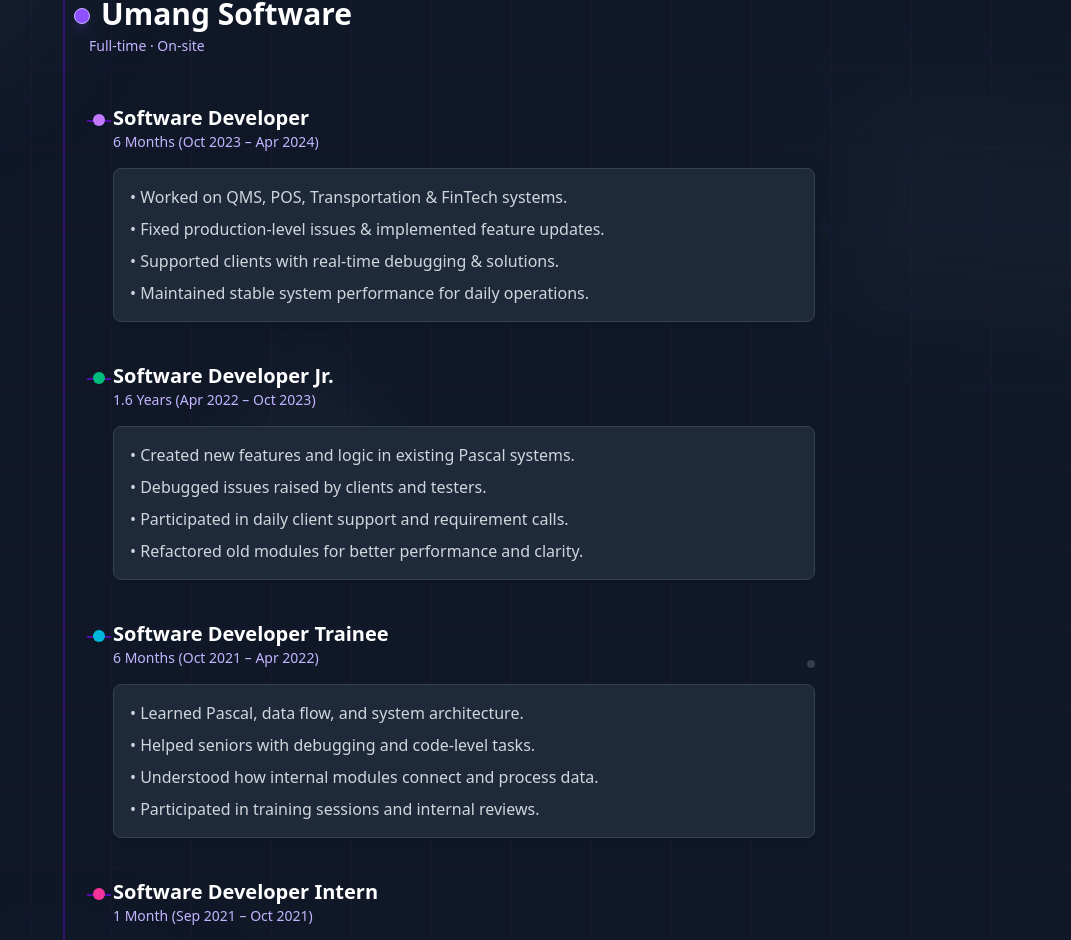
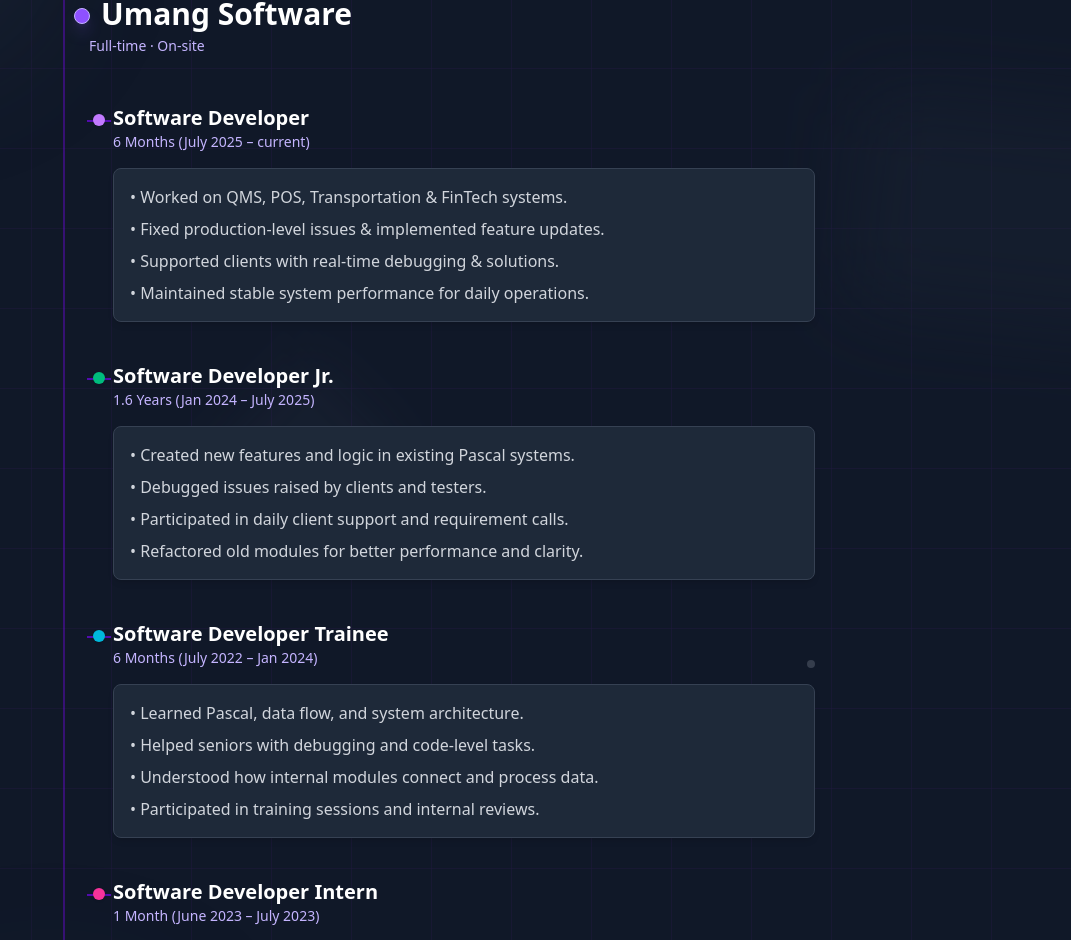
Before and after one commit to Akshad11/AkshadDhole, a Next.js app: page / in a window 1280 px wide. Shown: the part 1352-2292 px from the top of the page, without its empty margins (209-1280 px from the left). Built offline with nearby package versions, Linux system fonts and the light colour scheme.

Commit message:
Update experience dates in ExperienceSection for accuracy

```diff
--- a/src/app/components/ExperienceTree.tsx
+++ b/src/app/components/ExperienceTree.tsx
@@ -70,7 +70,7 @@
                         <p className="text-xl font-bold text-white">
                             Software Developer
                         </p>
-                        <p className="text-violet-300 text-sm mb-4">6 Months (Oct 2023 – Apr 2024)</p>
+                        <p className="text-violet-300 text-sm mb-4">6 Months (July 2025 – current)</p>
 
                         <ul className="text-gray-300 space-y-2 p-4 bg-gray-800 rounded-lg border border-gray-700 shadow-md group-hover:border-violet-600">
                             <li>• Worked on QMS, POS, Transportation & FinTech systems.</li>
@@ -91,7 +91,7 @@
                         <p className="text-xl font-bold text-white">
                             Software Developer Jr.
                         </p>
-                        <p className="text-violet-300 text-sm mb-4">1.6 Years (Apr 2022 – Oct 2023)</p>
+                        <p className="text-violet-300 text-sm mb-4">1.6 Years (Jan 2024 – July 2025)</p>
 
                         <ul className="text-gray-300 space-y-2 p-4 bg-gray-800 rounded-lg border border-gray-700 shadow-md group-hover:border-emerald-600">
                             <li>• Created new features and logic in existing Pascal systems.</li>
@@ -112,7 +112,7 @@
                         <p className="text-xl font-bold text-white">
                             Software Developer Trainee
                         </p>
-                        <p className="text-violet-300 text-sm mb-4">6 Months (Oct 2021 – Apr 2022)</p>
+                        <p className="text-violet-300 text-sm mb-4">6 Months (July 2022 – Jan 2024)</p>
 
                         <ul className="text-gray-300 space-y-2 p-4 bg-gray-800 rounded-lg border border-gray-700 shadow-md group-hover:border-cyan-600">
                             <li>• Learned Pascal, data flow, and system architecture.</li>
@@ -133,7 +133,7 @@
                         <p className="text-xl font-bold text-white">
                             Software Developer Intern
                         </p>
-                        <p className="text-violet-300 text-sm mb-4">1 Month (Sep 2021 – Oct 2021)</p>
+                        <p className="text-violet-300 text-sm mb-4">1 Month (June 2023 – July 2023)</p>
 
                         <ul className="text-gray-300 space-y-2 p-4 bg-gray-800 rounded-lg border border-gray-700 shadow-md group-hover:border-pink-600">
                             <li>• Introduced to company tools and workflow.</li>
```
